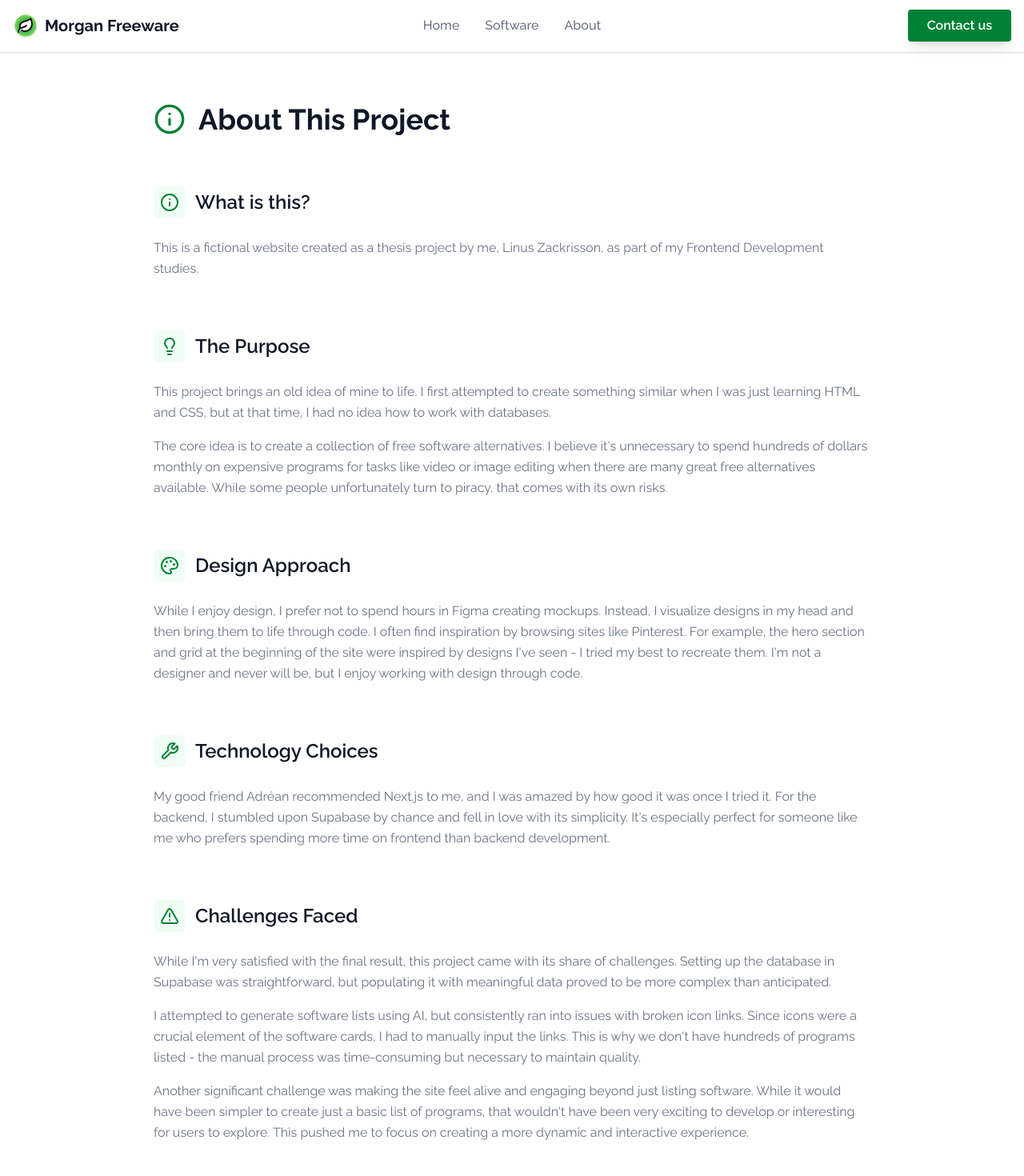
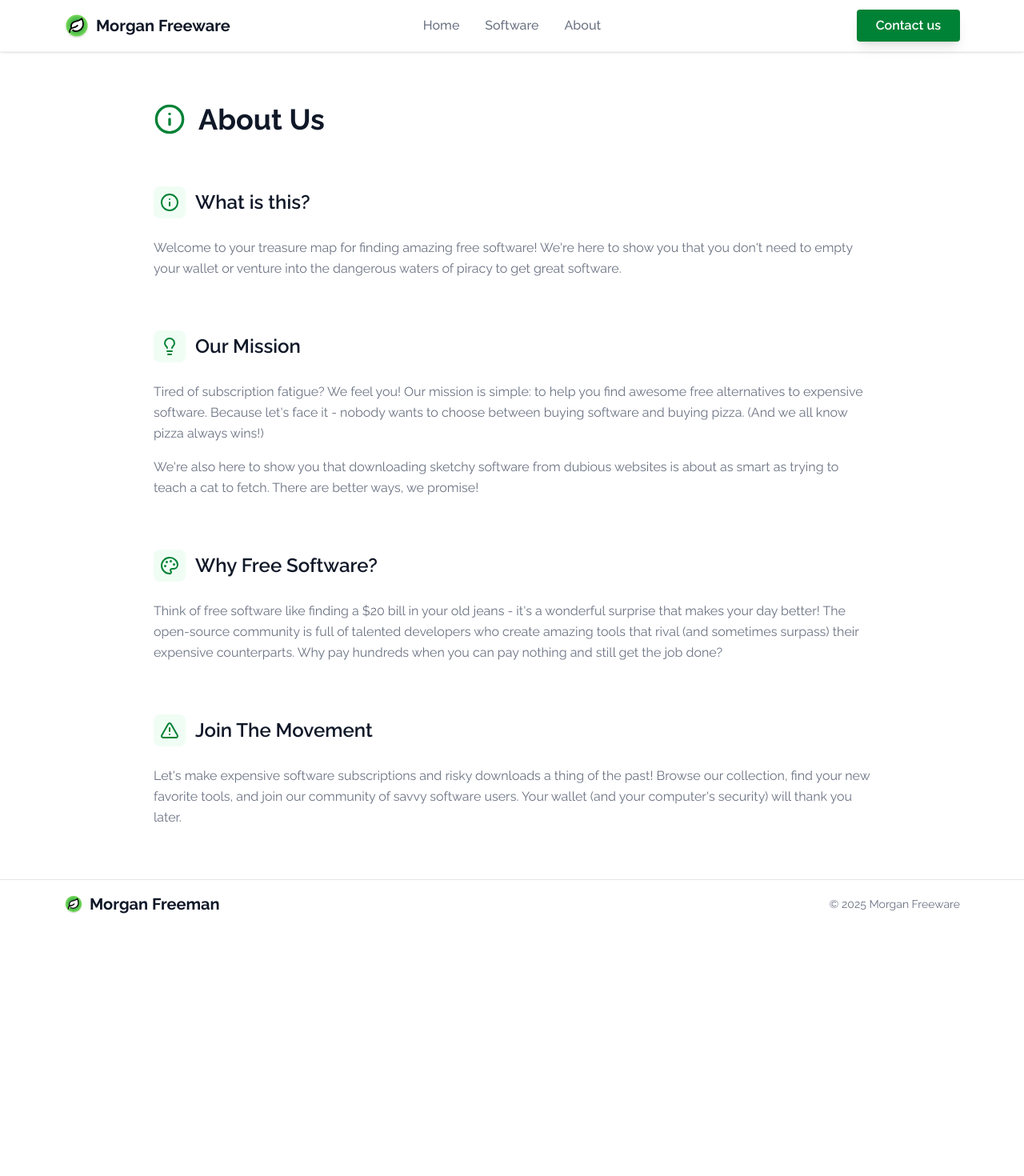
Before and after one commit to Linuszackrisson/Morgan-Freeware, a Next.js app: page /about in a window 1280 px wide. Shown: the top 1470 px of the page at 80% size. After the commit the page ends 1160 px from the top, so only its background shows below. Built offline with nearby package versions, Linux system fonts and the light colour scheme.

Commit message:
En annan about us

```diff
--- a/src/app/about/page.tsx
+++ b/src/app/about/page.tsx
@@ -10,7 +10,7 @@ export default function About() {
       <div className="max-w-4xl mx-auto space-y-16">
         <h1 className="text-4xl font-bold text-[var(--color-text-primary)] flex items-center gap-4">
           <Info className="w-10 h-10 text-[var(--color-primary)]" />
-          About This Project
+          About Us
         </h1>
 
         <section>
@@ -21,8 +21,9 @@ export default function About() {
             What is this?
           </h2>
           <p className="text-[var(--color-text-secondary)] leading-relaxed">
-            This is a fictional website created as a thesis project by me, Linus Zackrisson,
-            as part of my Frontend Development studies.
+            Welcome to your treasure map for finding amazing free software! We're here to show you
+            that you don't need to empty your wallet or venture into the dangerous waters of piracy
+            to get great software.
           </p>
         </section>
 
@@ -31,20 +32,17 @@ export default function About() {
             <div className="p-2 rounded-lg bg-[var(--color-primary-light)]">
               <Lightbulb className="w-6 h-6 text-[var(--color-primary)]" />
             </div>
-            The Purpose
+            Our Mission
           </h2>
           <div className="space-y-4">
             <p className="text-[var(--color-text-secondary)] leading-relaxed">
-              This project brings an old idea of mine to life. I first attempted to create
-              something similar when I was just learning HTML and CSS, but at that time,
-              I had no idea how to work with databases.
+              Tired of subscription fatigue? We feel you! Our mission is simple: to help you find
+              awesome free alternatives to expensive software. Because let's face it - nobody wants
+              to choose between buying software and buying pizza. (And we all know pizza always wins!)
             </p>
             <p className="text-[var(--color-text-secondary)] leading-relaxed">
-              The core idea is to create a collection of free software alternatives. I believe
-              it's unnecessary to spend hundreds of dollars monthly on expensive programs for
-              tasks like video or image editing when there are many great free alternatives
-              available. While some people unfortunately turn to piracy, that comes with its
-              own risks.
+              We're also here to show you that downloading sketchy software from dubious websites
+              is about as smart as trying to teach a cat to fetch. There are better ways, we promise!
             </p>
           </div>
         </section>
@@ -54,30 +52,13 @@ export default function About() {
             <div className="p-2 rounded-lg bg-[var(--color-primary-light)]">
               <Palette className="w-6 h-6 text-[var(--color-primary)]" />
             </div>
-            Design Approach
+            Why Free Software?
           </h2>
           <p className="text-[var(--color-text-secondary)] leading-relaxed">
-            While I enjoy design, I prefer not to spend hours in Figma creating mockups.
-            Instead, I visualize designs in my head and then bring them to life through
-            code. I often find inspiration by browsing sites like Pinterest. For example,
-            the hero section and grid at the beginning of the site were inspired by designs
-            I've seen - I tried my best to recreate them. I'm not a designer and never
-            will be, but I enjoy working with design through code.
-          </p>
-        </section>
-
-        <section>
-          <h2 className="text-2xl font-semibold mb-6 text-[var(--color-text-primary)] flex items-center gap-3">
-            <div className="p-2 rounded-lg bg-[var(--color-primary-light)]">
-              <Wrench className="w-6 h-6 text-[var(--color-primary)]" />
-            </div>
-            Technology Choices
-          </h2>
-          <p className="text-[var(--color-text-secondary)] leading-relaxed">
-            My good friend Adréan recommended Next.js to me, and I was amazed by how good
-            it was once I tried it. For the backend, I stumbled upon Supabase by chance
-            and fell in love with its simplicity. It's especially perfect for someone like
-            me who prefers spending more time on frontend than backend development.
+            Think of free software like finding a $20 bill in your old jeans - it's a wonderful surprise
+            that makes your day better! The open-source community is full of talented developers who create
+            amazing tools that rival (and sometimes surpass) their expensive counterparts. Why pay hundreds
+            when you can pay nothing and still get the job done?
           </p>
         </section>
 
@@ -86,28 +67,15 @@ export default function About() {
             <div className="p-2 rounded-lg bg-[var(--color-primary-light)]">
               <AlertTriangle className="w-6 h-6 text-[var(--color-primary)]" />
             </div>
-            Challenges Faced
+            Join The Movement
           </h2>
           <div className="space-y-4">
             <p className="text-[var(--color-text-secondary)] leading-relaxed">
-              While I'm very satisfied with the final result, this project came with its
-              share of challenges. Setting up the database in Supabase was straightforward,
-              but populating it with meaningful data proved to be more complex than anticipated.
+              Let's make expensive software subscriptions and risky downloads a thing of the past!
+              Browse our collection, find your new favorite tools, and join our community of savvy
+              software users. Your wallet (and your computer's security) will thank you later.
             </p>
-            <p className="text-[var(--color-text-secondary)] leading-relaxed">
-              I attempted to generate software lists using AI, but consistently ran into
-              issues with broken icon links. Since icons were a crucial element of the
-              software cards, I had to manually input the links. This is why we don't have
-              hundreds of programs listed - the manual process was time-consuming but
-              necessary to maintain quality.
-            </p>
-            <p className="text-[var(--color-text-secondary)] leading-relaxed">
-              Another significant challenge was making the site feel alive and engaging
-              beyond just listing software. While it would have been simpler to create
-              just a basic list of programs, that wouldn't have been very exciting to
-              develop or interesting for users to explore. This pushed me to focus on
-              creating a more dynamic and interactive experience.
-            </p>
+
           </div>
         </section>
       </div>
--- a/src/app/globals.css
+++ b/src/app/globals.css
@@ -14,8 +14,10 @@
     --border-radius: theme('borderRadius.sm'); /* Våran border-radius för skarpa kort, kanske ändras senare */
   }
 
-  .container {
-    @apply max-w-6xl mx-auto px-4;
-  }
+
 
 }
+
+.container {
+  @apply max-w-6xl mx-auto px-4;
+}
```
